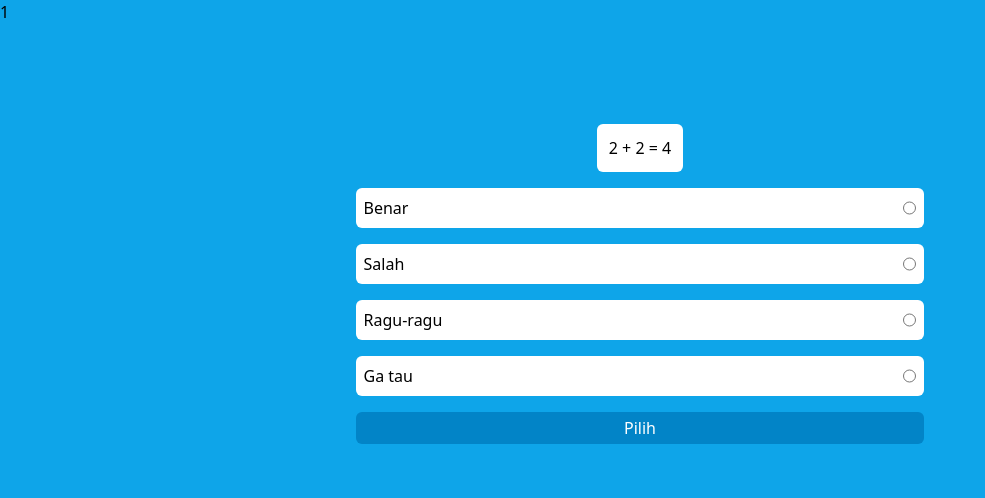
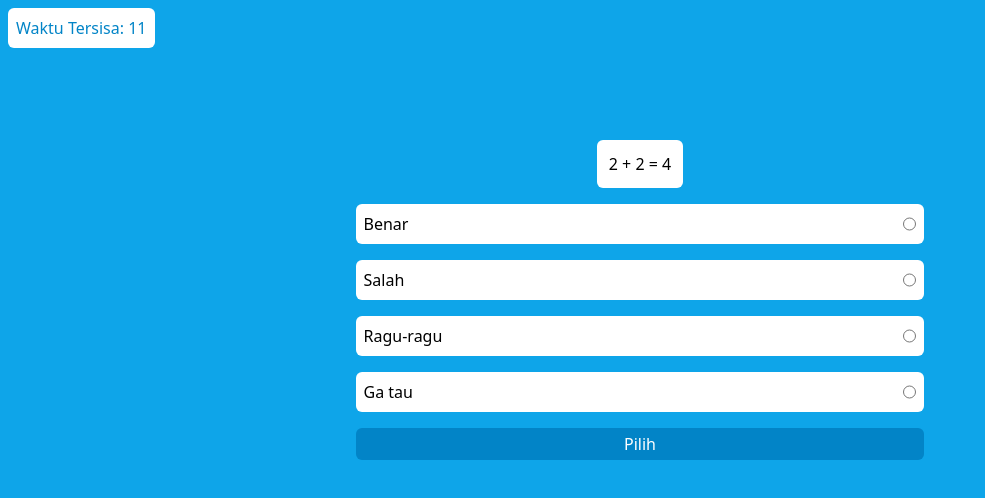
Before and after one commit to wonderkid-web/tryout, a plain HTML site: page soal.html in a window 1280 px wide. Shown: the whole page, without its empty margins (0-985 px from the left). Drawn offline with nearby package versions, Linux system fonts and the light colour scheme.

Commit message:
Fixing Logic

```diff
--- a/soal.html
+++ b/soal.html
@@ -7,7 +7,7 @@
     <script src="https://cdn.tailwindcss.com"></script>
   </head>
   <body class="bg-sky-500">
-    <p class="timer"></p>
+    <p class="p-2 rounded-md text-sky-600 bg-white w-fit relative top-2 left-2">Waktu Tersisa: <span class="timer"></span></p>
     <form
       class="mx-auto w-2/3 text-center mt-[100px] items-center flex flex-col gap-4"
     >
@@ -83,12 +83,13 @@
         },
       ];
 
-      let time = 5;
+      let time = 15;
       const timeout = setInterval(() => {
         if (time == 0) {
           clearInterval(timeout);
           form.style.display = "none";
           timer.style.display = "none";
+          timer.parentElement.style.display = "none"
           scoreElement.classList.toggle("hidden");
           scoreElement.textContent = `Score kamu adalah: ${score * 10}`;
 
```
